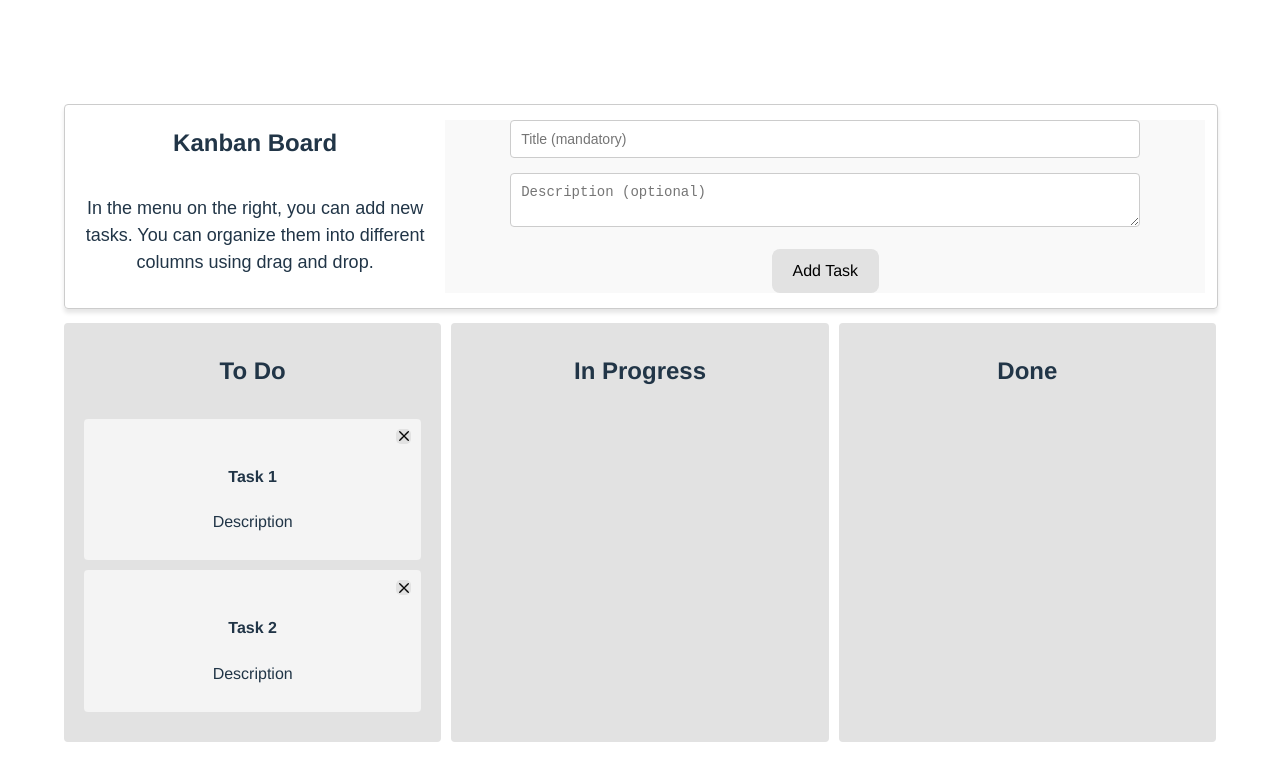
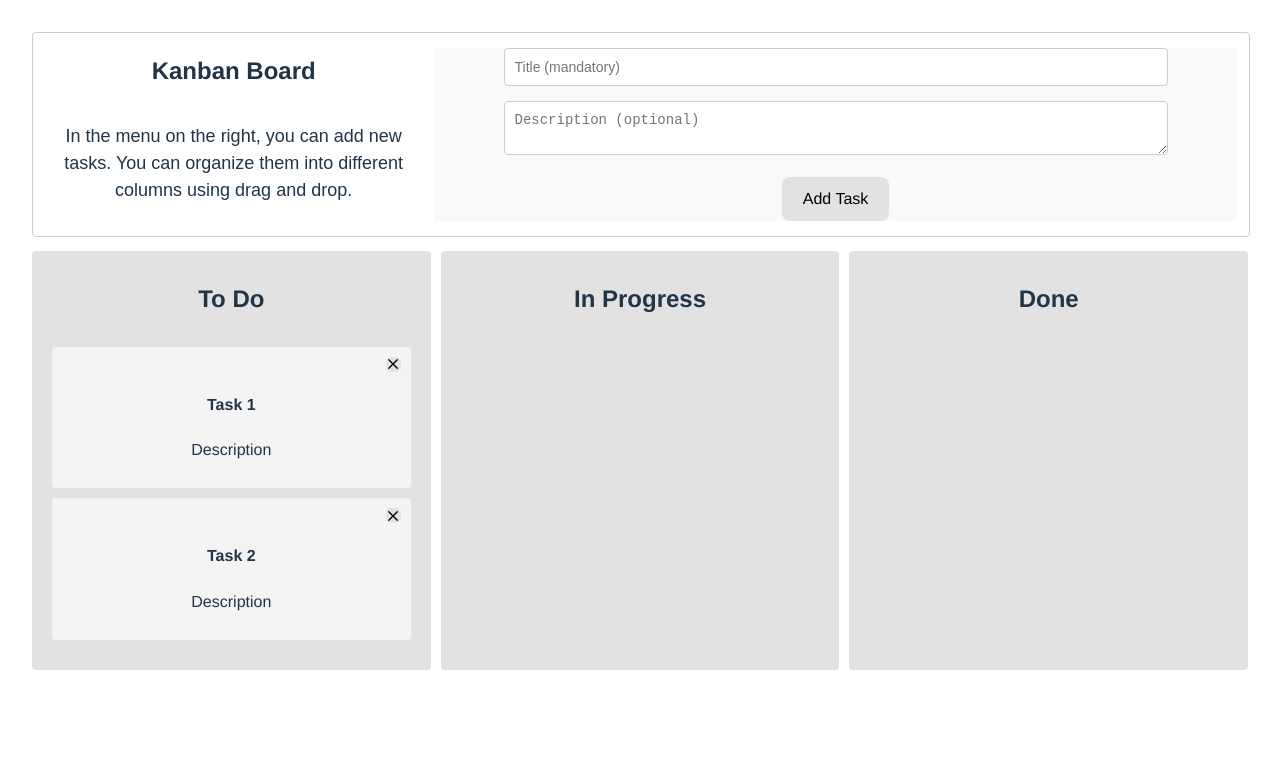
Before and after one commit to sanchez-chris/kanban-board, a Vue app: page / in a window 1280 px wide. Shown: the top 780 px of the page. Built offline with nearby package versions, Linux system fonts and the light colour scheme.

Commit message:
better ui

```diff
--- a/src/App.vue
+++ b/src/App.vue
@@ -1,5 +1,5 @@
 <template>
-  <div id="app">
+  <div id="app" class="app">
     <Board />
   </div>
 </template>
@@ -12,7 +12,7 @@ import Board from './components/Board.vue';
 #app {
   font-family: Avenir, Helvetica, Arial, sans-serif;
   text-align: center;
-  margin-top: 40px;
+
 }
 
 html, body {
--- a/src/components/Board.vue
+++ b/src/components/Board.vue
@@ -94,10 +94,8 @@
   }
 
   .container {
-
     display: flex;
     width: 100%;
-    box-shadow: 0 4px 4px rgba(0, 0, 0, 0.1);
     border: 1px solid #ccc;
     border-radius: 4px;
     margin-bottom: 14px;
--- a/src/style.css
+++ b/src/style.css
@@ -24,8 +24,6 @@ a:hover {
 
 body {
   margin: 0;
-  display: flex;
-  place-items: center;
   min-width: 320px;
   min-height: 100vh;
 }
@@ -60,7 +58,7 @@ button:focus-visible {
 #app {
   max-width: 1280px;
   margin: 0 auto;
-  padding: 2rem;
+  padding: 1rem;
   text-align: center;
 }
 
```
